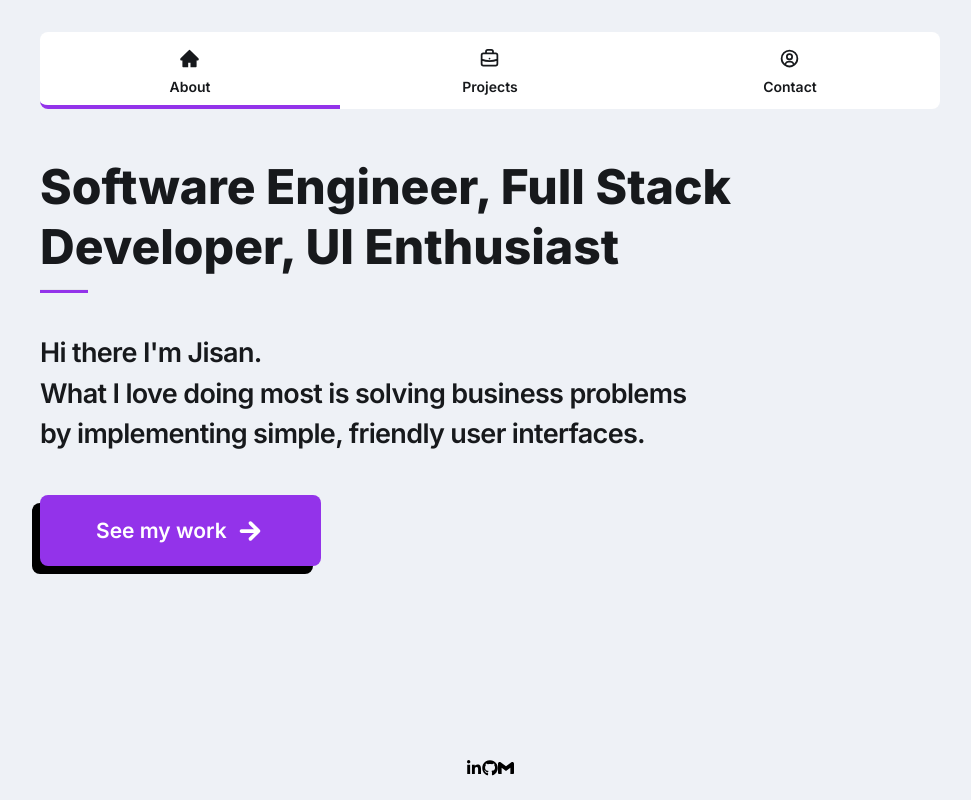
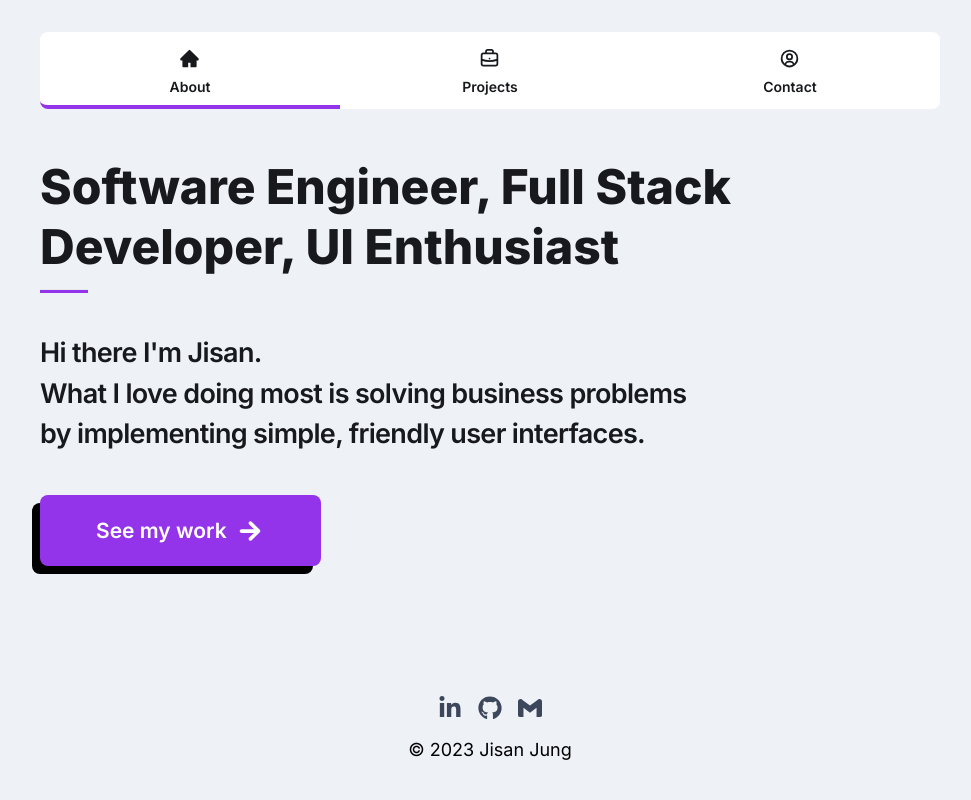
Before and after one commit to jisanjung/portfolio3, a React (Vite) app: page / in a window 1280 px wide. Shown: the whole page, without its empty margins (150-1121 px from the left). Built offline with nearby package versions, Linux system fonts and the light colour scheme.

Commit message:
style: rest of footer

```diff
--- a/src/components/Footer.jsx
+++ b/src/components/Footer.jsx
@@ -1,16 +1,30 @@
 import React from 'react';
 import { FaLinkedinIn, FaGithub  } from "react-icons/fa";
 import { SiGmail } from "react-icons/si";
+import { MY_EMAIL, PARAGRAPH_COLOR } from '../constants';
 
 const Footer = () => {
 
   return (
-    <footer className='absolute bottom-0 left-0 right-0 py-6'>
+    <footer className='absolute bottom-0 left-0 right-0 py-6 md:py-8 xl:py-9'>
         <div className='flex justify-center'>
-            <FaLinkedinIn/>
-            <FaGithub/>
-            <SiGmail/>
+          <a href='https://www.linkedin.com/in/jisan-jung-33129b179/' target='_blank' rel="noopener noreferrer">
+            <FaLinkedinIn className='text-2xl mx-2 relative transition-all hover:-translate-y-1' style={{
+              color: PARAGRAPH_COLOR,
+            }}/>
+          </a>
+          <a href='https://github.com/jisanjung' target='_blank' rel="noopener noreferrer">
+            <FaGithub className='text-2xl mx-2 transition-all hover:-translate-y-1' style={{
+              color: PARAGRAPH_COLOR,
+            }}/>
+          </a>
+          <a href={`mailto:${MY_EMAIL}`} target='_blank' rel="noopener noreferrer">
+            <SiGmail className='text-2xl mx-2 transition-all hover:-translate-y-1' style={{
+              color: PARAGRAPH_COLOR,
+            }}/>
+          </a>
         </div>
+        <p className='text-center text-sm lg:text-base xl:text-lg pt-4'>&copy; {new Date().getFullYear()} Jisan Jung</p>
     </footer>
   )
 }
--- a/src/constants.js
+++ b/src/constants.js
@@ -5,3 +5,6 @@ export const BACKGROUND_COLOR = "#eef1f6";
 export const COMPONENT_COLOR = "#ffffff";
 export const DARKER_TEXT_COLOR = "#17191c";
 export const PARAGRAPH_COLOR = "#3D475C";
+
+// misc variables
+export const MY_EMAIL = "jisan.jung@temple.edu";
```
